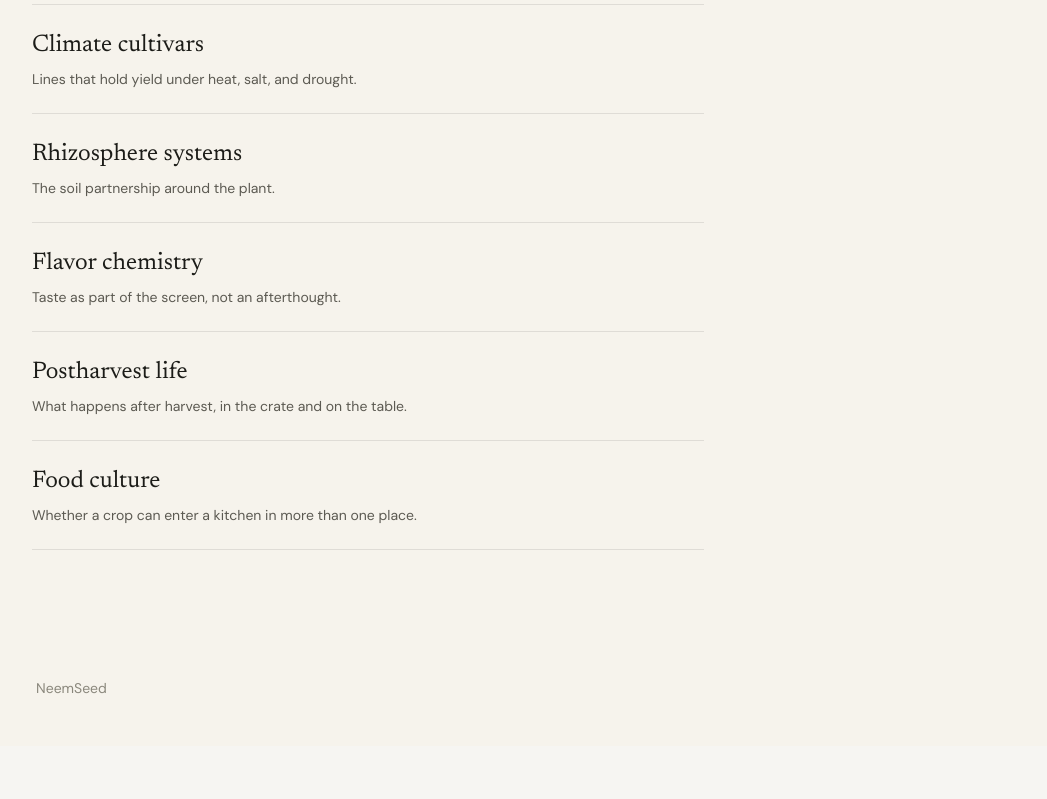
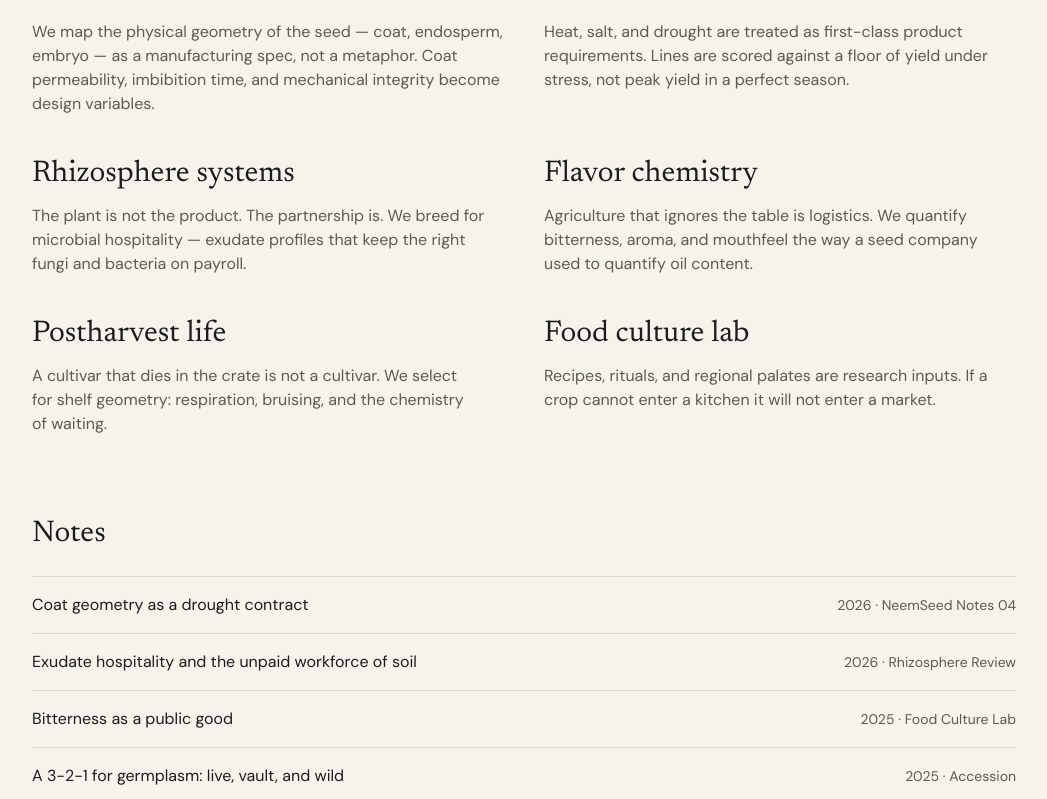
Before and after one commit to nbaldwin09/neemseed, a React (Vite) app: page /research in a window 1280 px wide. Shown: the part 421-1220 px from the top of the page, without its empty margins (116-1163 px from the left). Before the commit the page ends 1167 px from the top, so only its background shows below. Built offline with nearby package versions, Linux system fonts and the light colour scheme.

Commit message:
Restore original research page

```diff
--- a/src/routes/research.tsx
+++ b/src/routes/research.tsx
@@ -1,29 +1,32 @@
 import { createFileRoute } from "@tanstack/react-router";
 import { SimplePage } from "@/components/simple-page";
+import { PAPERS, PROGRAMS } from "@/lib/neem/content";
 
 export const Route = createFileRoute("/research")({ component: ResearchPage });
-
-const PROGRAMS = [
-  { title: "Seed architecture", copy: "How the seed is built — coat, moisture, germination." },
-  { title: "Climate cultivars", copy: "Lines that hold yield under heat, salt, and drought." },
-  { title: "Rhizosphere systems", copy: "The soil partnership around the plant." },
-  { title: "Flavor chemistry", copy: "Taste as part of the screen, not an afterthought." },
-  { title: "Postharvest life", copy: "What happens after harvest, in the crate and on the table." },
-  { title: "Food culture", copy: "Whether a crop can enter a kitchen in more than one place." },
-];
 
 function ResearchPage() {
   return (
     <SimplePage
       kicker="Research"
-      title="What we study."
-      lead="Six programs. Seed first."
+      title="The seed science behind self-sufficient farming."
+      lead="Six programs. One house. Notes, accessions, and a pipeline that still has dirt on it."
     >
-      <ul className="max-w-2xl divide-y divide-line border-y border-line">
+      <div className="grid gap-10 sm:grid-cols-2">
         {PROGRAMS.map((p) => (
-          <li key={p.title} className="py-6">
-            <p className="font-display text-2xl">{p.title}</p>
-            <p className="mt-2 text-sm text-muted">{p.copy}</p>
+          <article key={p.id}>
+            <h2 className="font-display text-3xl">{p.title}</h2>
+            <p className="mt-3 text-muted">{p.copy}</p>
+          </article>
+        ))}
+      </div>
+      <h2 className="mt-20 font-display text-3xl">Notes</h2>
+      <ul className="mt-6 divide-y divide-line border-y border-line">
+        {PAPERS.map((p) => (
+          <li key={p.title} className="flex flex-col gap-1 py-4 sm:flex-row sm:items-baseline sm:justify-between">
+            <span>{p.title}</span>
+            <span className="text-sm text-muted">
+              {p.year} · {p.venue}
+            </span>
           </li>
         ))}
       </ul>
```
